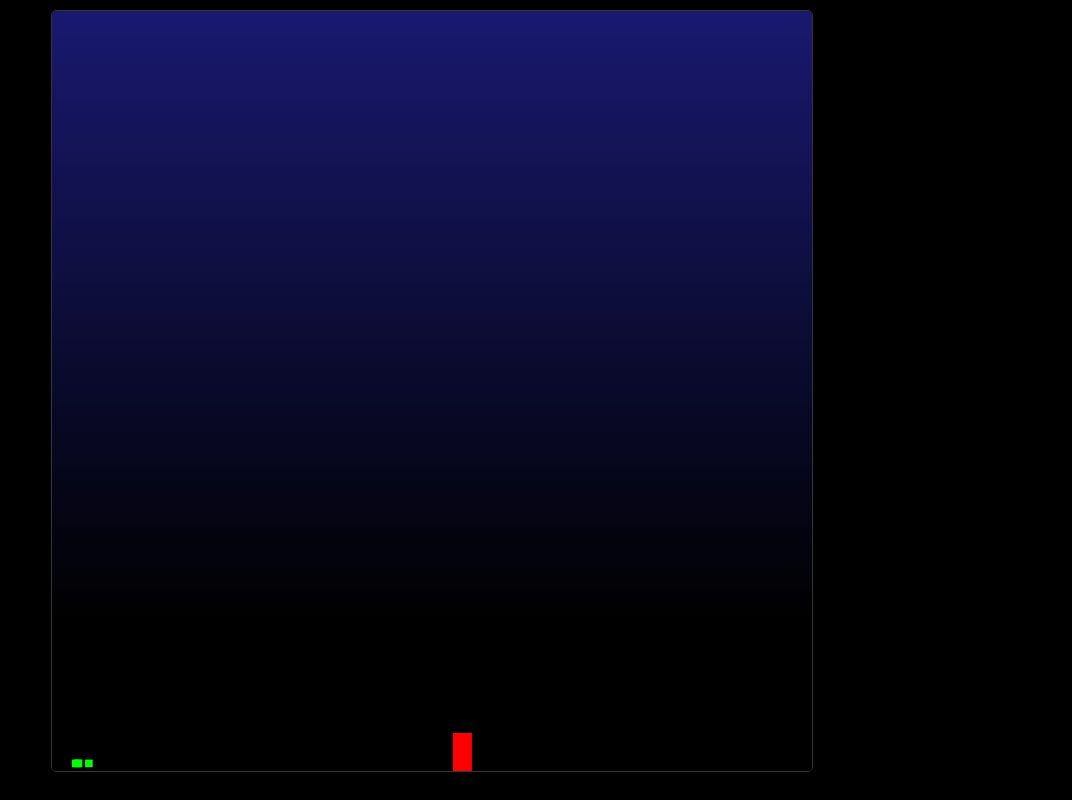
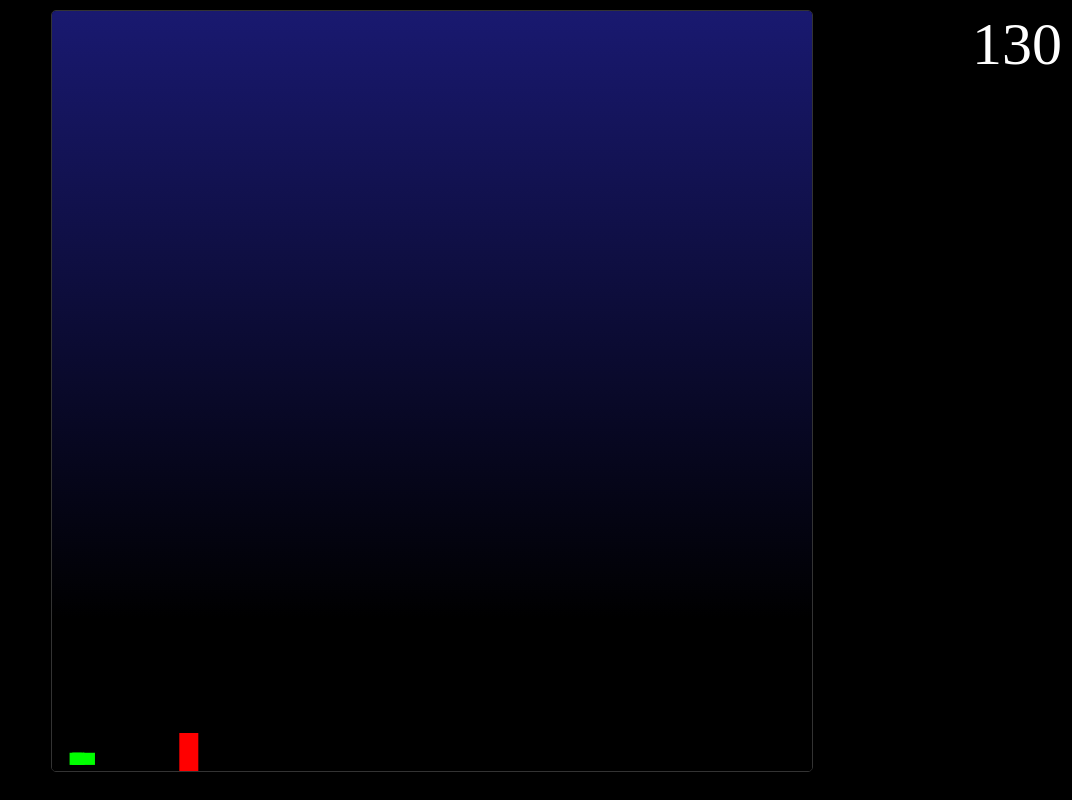
Before and after one commit to chricken/thunder, a website with bundled scripts: page fe/index.html in a window 1280 px wide. Shown: the whole page, without its empty margins (208-1280 px from the left). Built offline with nearby package versions, Linux system fonts and the light colour scheme.

Commit message:
Score wird gezählt

```diff
--- a/fe/assets/css/styles.css
+++ b/fe/assets/css/styles.css
@@ -22,3 +22,10 @@ main {
     /* background-color: linear-gradient(rgb(38, 38, 119), black); */
     border-radius: 5px;
 }
+#score {
+    position: fixed;
+    top: 10px;
+    right: 10px;
+    font-size: 60px;
+    color:#fff;
+}
--- a/fe/assets/js/classes/Lightning.js
+++ b/fe/assets/js/classes/Lightning.js
@@ -15,7 +15,6 @@ class Lightning {
         this.minDelayNewPart = 30;
         this.maxDelayNewPart = 60;
         this.delayRemoveMainPath = 800;
-        this.delayNewLightning = 1000;
         this.fadeoutSpeed = 20;
 
         this.paths = [[{
@@ -24,6 +23,9 @@ class Lightning {
             angle: Math.random() * (.5 * Math.PI) - (.25 * Math.PI),
             color: helpers.createLightningColor()
         }]];
+
+        settings.player.goldToAdd = 1;
+        console.clear()
 
         this.addPart();
     }
@@ -114,6 +116,8 @@ class Lightning {
                 .filter(path => path[path.length - 1].y < 1)
                 .forEach(this.removePath.bind(this));
 
+            // Killzonen eintragen
+
             // Hauptpfad(e) löschen
             setTimeout(() => {
                 this.paths
@@ -122,7 +126,7 @@ class Lightning {
 
                 setTimeout(() => {
                     settings.lightning = new Lightning();
-                }, this.delayNewLightning)
+                }, settings.delayNewLightning)
 
             }, this.delayRemoveMainPath)
             // this.paths = this.paths.filter(path => path[path.length - 1].y >= 1);
@@ -143,7 +147,6 @@ class Lightning {
             // Lightning
             ctx.lineWidth = c.width * this.lineWidth;
             ctx.strokeStyle = path[0].color;
-            console.log();
             ctx.beginPath();
             ctx.moveTo(
                 path[0].x * c.width,
--- a/fe/assets/js/classes/Player.js
+++ b/fe/assets/js/classes/Player.js
@@ -6,15 +6,48 @@ class Player {
     constructor() {
         this.posX = .1;
         this.posY = 1;
-        this.speed = .02;
+        this.speed = .008;
         this.size = .05;
+        this.goldToAdd = 1
+        this.score = 0;
+        // Debouncer
+        this.reset = this.resetGold();
     }
-    changeDirection() {
+    resetGold() {
+        let timerID = false;
 
+        return () => {
+            clearTimeout(timerID);
+            timerID = setTimeout(() => {
+                this.goldToAdd = 1;
+            }, settings.delayNewLightning / 2)
+        }
+    }
+    addGold(callback) {
+
+        this.score += this.goldToAdd;
+        elements.score.innerHTML = this.score;
+        this.goldToAdd += 1;
+        // this.reset();
+
+
+    }
+    hitTestPotts() {
+        settings.potts.forEach(pott => {
+            let deltaX = pott.x - this.posX;
+            let deltaY = 0;
+            let distance = Math.hypot(deltaX, deltaY);
+            if (distance <= pott.size) {
+                this.addGold();
+                pott.kill();
+            }
+        })
     }
     update() {
         this.posX += this.speed;
         this.checkBorders();
+        this.hitTestPotts();
+
     }
     checkBorders() {
         if (this.posX > (1 - this.size / 2) || this.posX < this.size / 2) {
--- a/fe/assets/js/classes/Pott.js
+++ b/fe/assets/js/classes/Pott.js
@@ -8,7 +8,7 @@ class Pott {
         this.x = point.x;
         this.y = point.y;
         this.color = '#0f0';
-        this.size = .01;
+        this.size = .016;
         this.lifetime = helpers.createNumber(800,1500);
 
         this.speedY = .02;
@@ -22,6 +22,7 @@ class Pott {
         // console.log(this);
         settings.potts = settings.potts.filter(pott => pott !=  this)
     }
+
     render() {
         let c = elements.spielfeld;
         let ctx = c.getContext('2d');
--- a/fe/assets/js/game.js
+++ b/fe/assets/js/game.js
@@ -49,8 +49,8 @@ const game = {
     },
     init() {
         game.handleResize();
+        settings.player = new Player();
         settings.lightning = new Lightning();
-        settings.player = new Player(.1);
         requestAnimationFrame(game.update);
     }
 }
--- a/fe/assets/js/index.js
+++ b/fe/assets/js/index.js
@@ -6,6 +6,7 @@ import game from './game.js';
 // FUNKTIONEN
 const domMapping = () => {
     elements.spielfeld = document.querySelector('#spielfeld');
+    elements.score = document.querySelector('#score');
 }
 
 const appendEventlisteners = () => {
--- a/fe/assets/js/settings.js
+++ b/fe/assets/js/settings.js
@@ -3,7 +3,9 @@
 const settings = {
     elements: {},
     paused:false,
-    potts:[]
+    potts:[],
+    delayNewLightning: 1000,
+    player:false,
 }
 
 export default settings;
--- a/fe/index.html
+++ b/fe/index.html
@@ -12,6 +12,7 @@
     <body>
         <main>
             <canvas id="spielfeld"></canvas>
+            <div id="score">0</div>
         </main>
     </body>
 </html>
```
